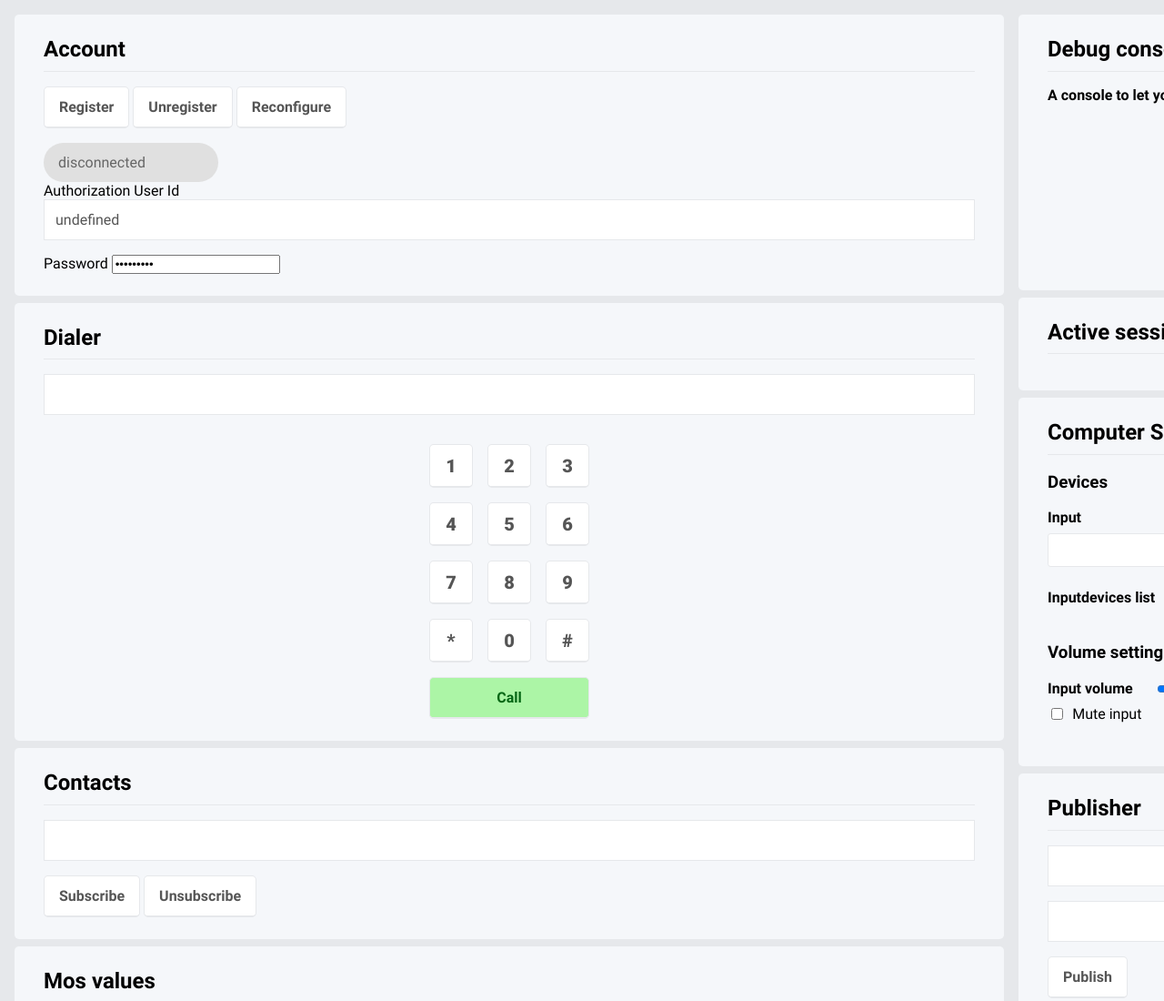
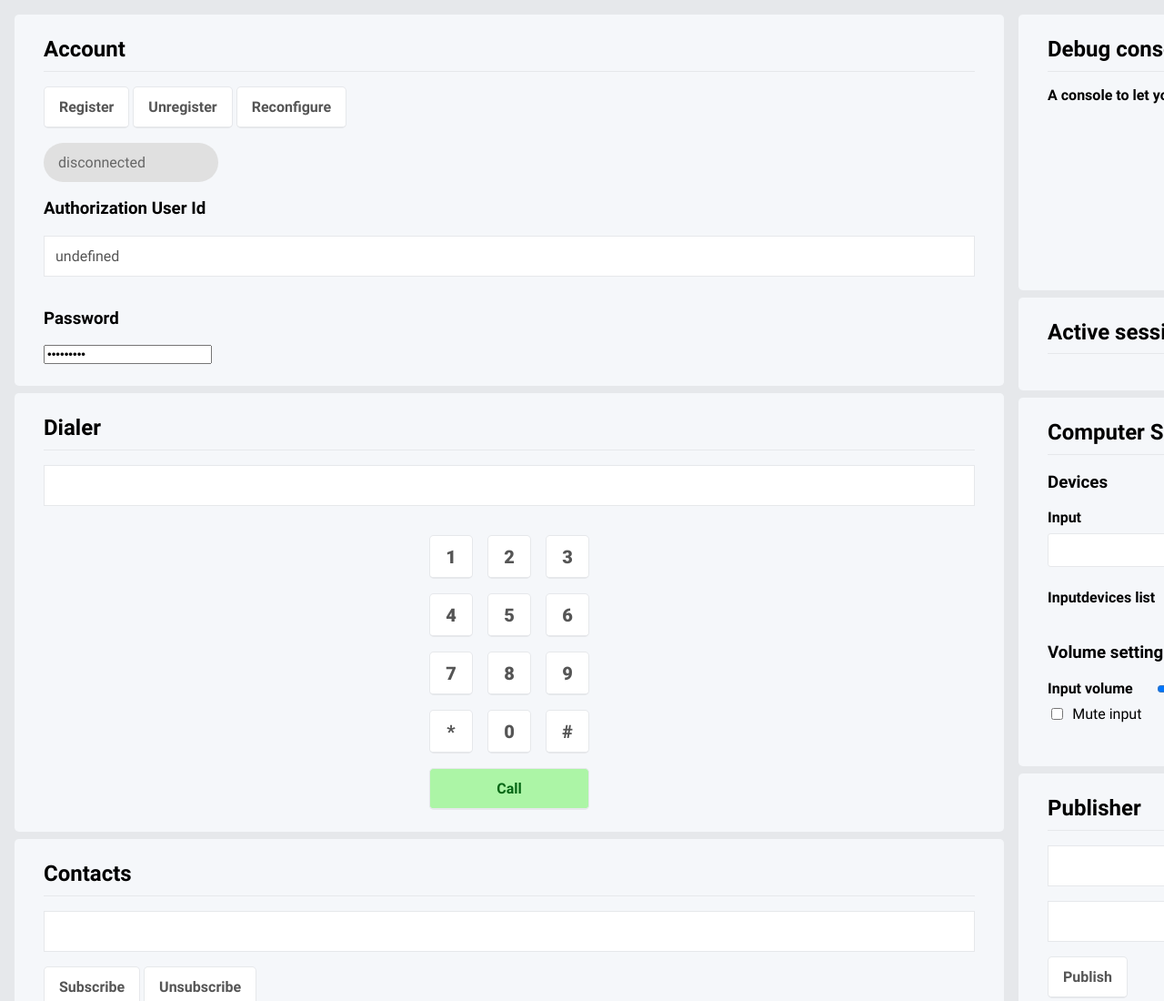
Before and after one commit to open-voip-alliance/WebphoneLib, a website with bundled scripts: page demo/index.html in a window 1280 px wide. Shown: the top 1100 px of the page at 91% size. Built offline with nearby package versions, Linux system fonts and the light colour scheme.

Commit message:
nice headers

```diff
--- a/demo/index.html
+++ b/demo/index.html
@@ -25,11 +25,11 @@
       </div>
       <form data-selector="voipAccountRegister">
         <label>
-          Authorization User Id
+          <h3>Authorization User Id</h3>
           <input type="text" name="userId" data-selector="userIdInput" />
         </label>
         <label>
-          Password
+          <h3>Password</h3>
           <input
             type="password"
             name="password"
```
